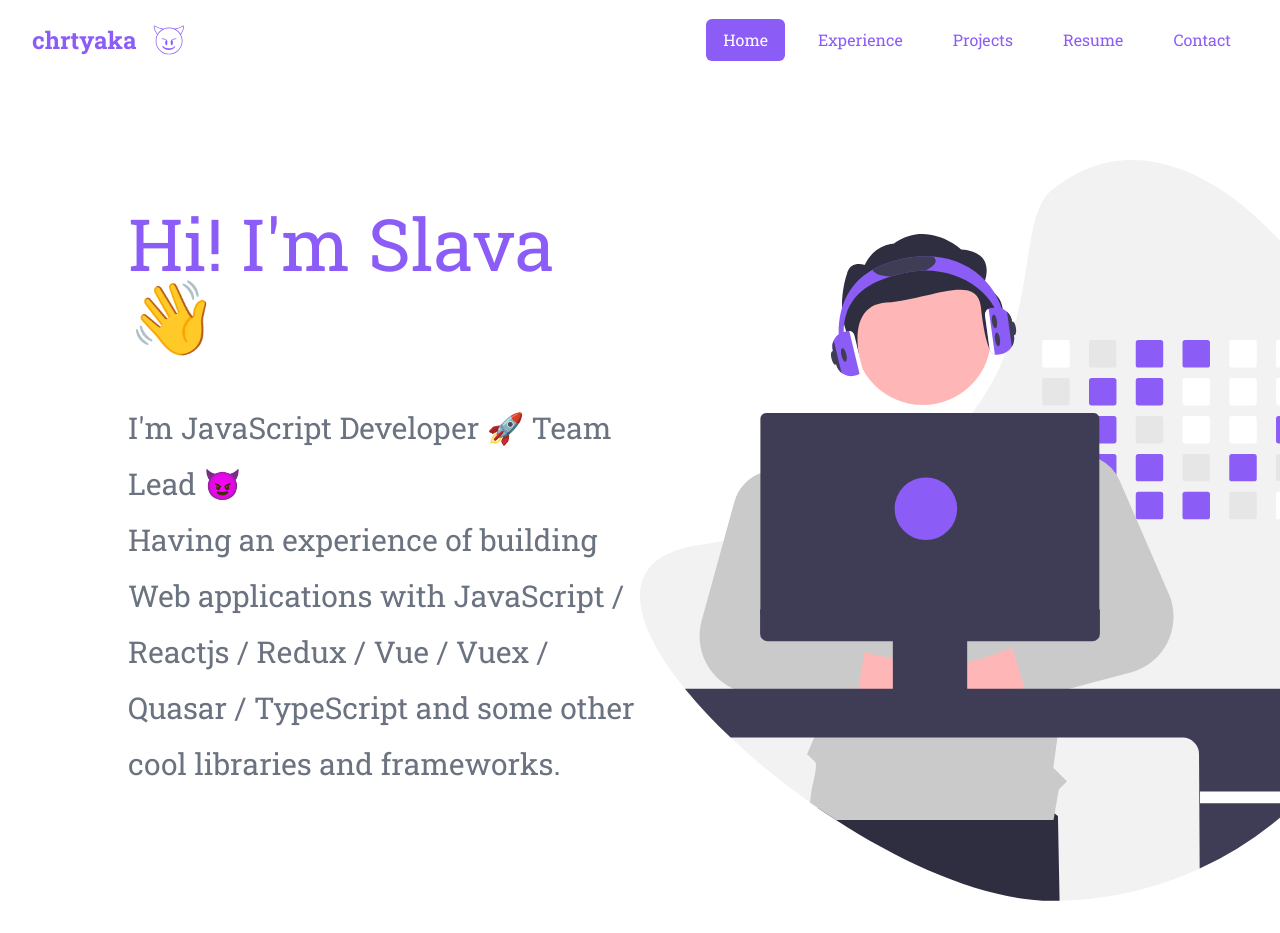
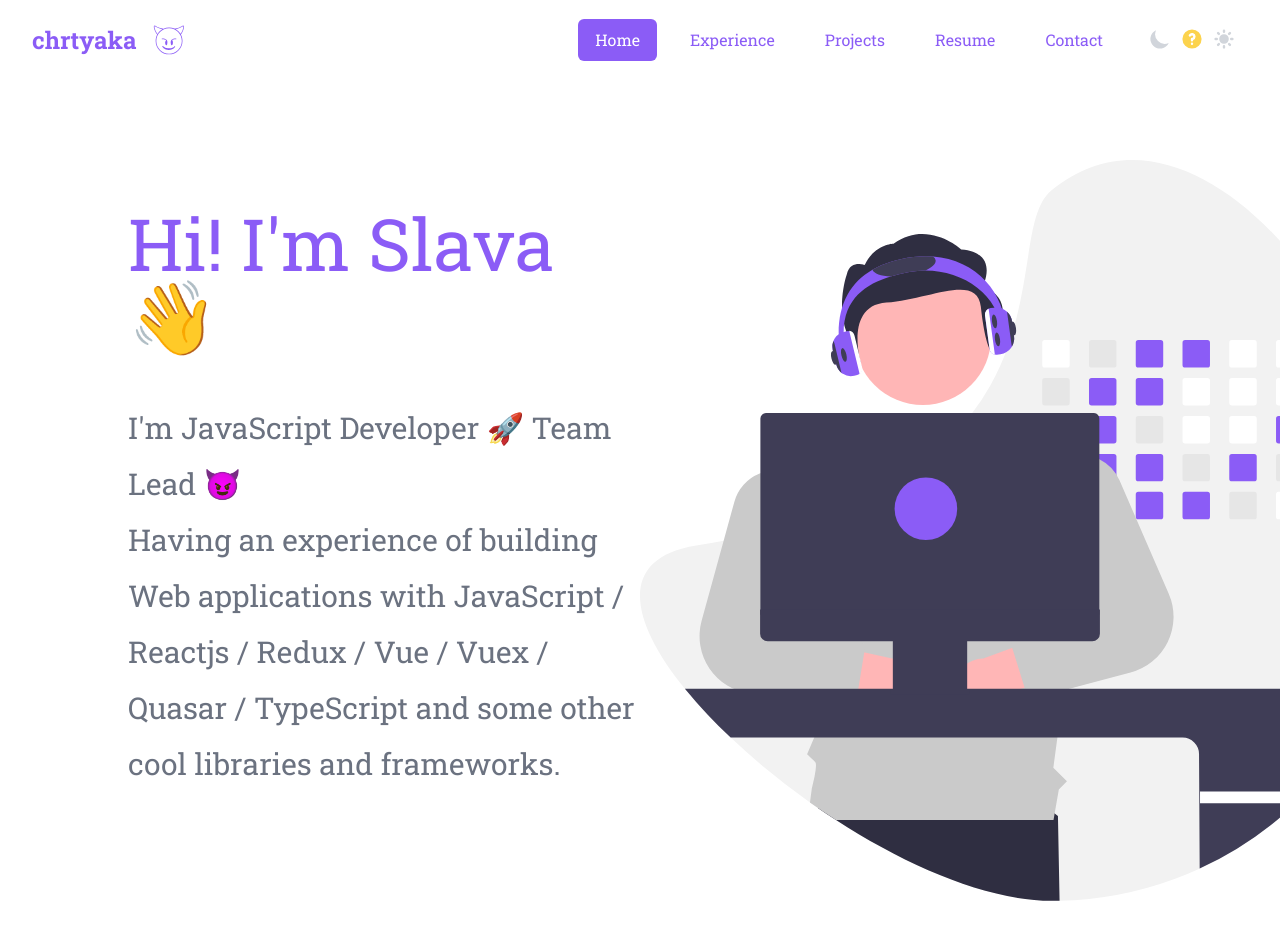
Before and after one commit to Chrtyaka/personal, a Next.js app: page / in a window 1280 px wide. Shown: the top 933 px of the page. Built offline with nearby package versions, Linux system fonts and the light colour scheme.

Commit message:
feat: Add theme switch

```diff
--- a/components/header/index.tsx
+++ b/components/header/index.tsx
@@ -2,6 +2,7 @@ import { IconImp } from '../icons/imp';
 import { useState } from 'react';
 import { NavLink } from './nav-link/index';
 import { NavLinkItem } from './types';
+import { ThemeSwitch } from '../theme-switch';
 
 export const Header = () => {
   const [activeLink, setActiveLink] = useState('home');
@@ -48,20 +49,26 @@ export const Header = () => {
   ));
 
   return (
-		<header className='h-20 w-full z-1030'>
-			<div className='h-full flex flex-row items-center justify-between mr-8 ml-8'>
-				<div className='flex'>
-					<a className='font-bold text-2xl text-purple-500 dark:text-gray-200'>chrtyaka</a>
+    <header className="h-20 w-full z-1030">
+      <div className="h-full flex flex-row items-center justify-between mr-8 ml-8">
+        <div className="flex">
+          <a className="font-bold text-2xl text-purple-500 dark:text-gray-200">
+            chrtyaka
+          </a>
 
           <IconImp
-						viewBox='0 0 100 100'
+            viewBox="0 0 100 100"
             height={32}
             width={32}
-						className='fill-current text-purple-500 ml-4 font-bold dark:text-gray-200'
+            className="fill-current text-purple-500 ml-4 font-bold dark:text-gray-200"
           />
         </div>
 
-				<nav className='flex items-center justify-start'>{linkElements}</nav>
+        <div className="flex">
+          <nav className="flex items-center justify-start">{linkElements}</nav>
+
+          <ThemeSwitch className="ml-4" />
+        </div>
       </div>
     </header>
   );
--- /dev/null
+++ b/components/theme-switch/index.tsx
@@ -0,0 +1,80 @@
+import { ReactElement, useState, useEffect } from 'react';
+import { useTheme } from 'next-themes';
+import { HiMoon, HiSun, HiQuestionMarkCircle } from 'react-icons/hi';
+import classNames from 'classnames';
+
+enum ColorScheme {
+  LIGHT = 'light',
+  DARK = 'dark',
+  SYSTEM = 'system',
+}
+
+export const ThemeSwitch = ({
+  className,
+}: {
+  className: string;
+}): ReactElement | null => {
+  const { theme, setTheme } = useTheme();
+  const [mounted, setMounted] = useState(false);
+
+  useEffect(() => setMounted(true), []);
+
+  if (!mounted) return null;
+
+  const getStatusIconClass = (id: string): string =>
+    classNames(id === theme ? 'text-yellow-300' : 'text-gray-300');
+
+  return (
+    <fieldset className={`${className} w-28 p-2 grid grid-cols-3`}>
+      <legend className="opacity-0 pointer-events-none absolute">
+        Color scheme
+      </legend>
+
+      <label className="cursor-pointer flex w-8 justify-center">
+        <HiMoon
+          className={getStatusIconClass(ColorScheme.DARK)}
+          size="1.5rem"
+        />
+        <input
+          alt="Dark"
+          className="sr-only"
+          type="radio"
+          name="color-scheme"
+          value={ColorScheme.LIGHT}
+          aria-label="Light"
+          onChange={() => setTheme(ColorScheme.DARK)}
+        />
+      </label>
+      <label className="cursor-pointer w-8 flex justify-center">
+        <HiQuestionMarkCircle
+          className={getStatusIconClass(ColorScheme.SYSTEM)}
+          size="1.5rem"
+        />
+        <input
+          alt="System"
+          className="sr-only"
+          type="radio"
+          name="color-scheme"
+          value={ColorScheme.DARK}
+          aria-label="Dark"
+          onChange={() => setTheme(ColorScheme.SYSTEM)}
+        />
+      </label>
+      <label className="cursor-pointer w-8 flex justify-center">
+        <HiSun
+          className={getStatusIconClass(ColorScheme.LIGHT)}
+          size="1.5rem"
+        />
+        <input
+          alt="Light"
+          className="sr-only"
+          type="radio"
+          name="color-scheme"
+          value={ColorScheme.SYSTEM}
+          aria-label="System"
+          onChange={() => setTheme(ColorScheme.LIGHT)}
+        />
+      </label>
+    </fieldset>
+  );
+};
--- a/package.json
+++ b/package.json
@@ -15,7 +15,8 @@
     "next": "11.1.2",
     "next-themes": "^0.0.15",
     "react": "17.0.2",
-    "react-dom": "17.0.2"
+    "react-dom": "17.0.2",
+    "react-icons": "^4.2.0"
   },
   "devDependencies": {
     "@types/react": "17.0.20",
```
Also changed, not shown: 1 other file (tests, documents, lock files or other folders). Lines whose indentation alone changed are shown as unchanged.
